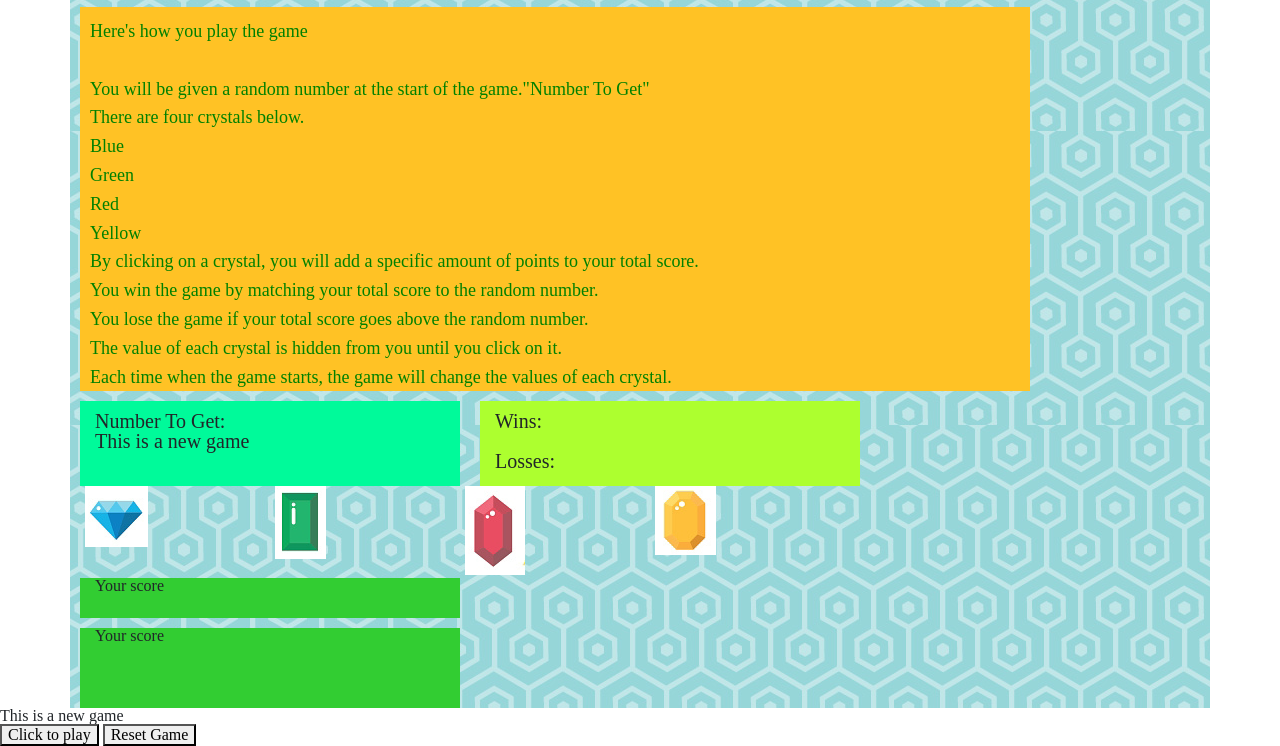
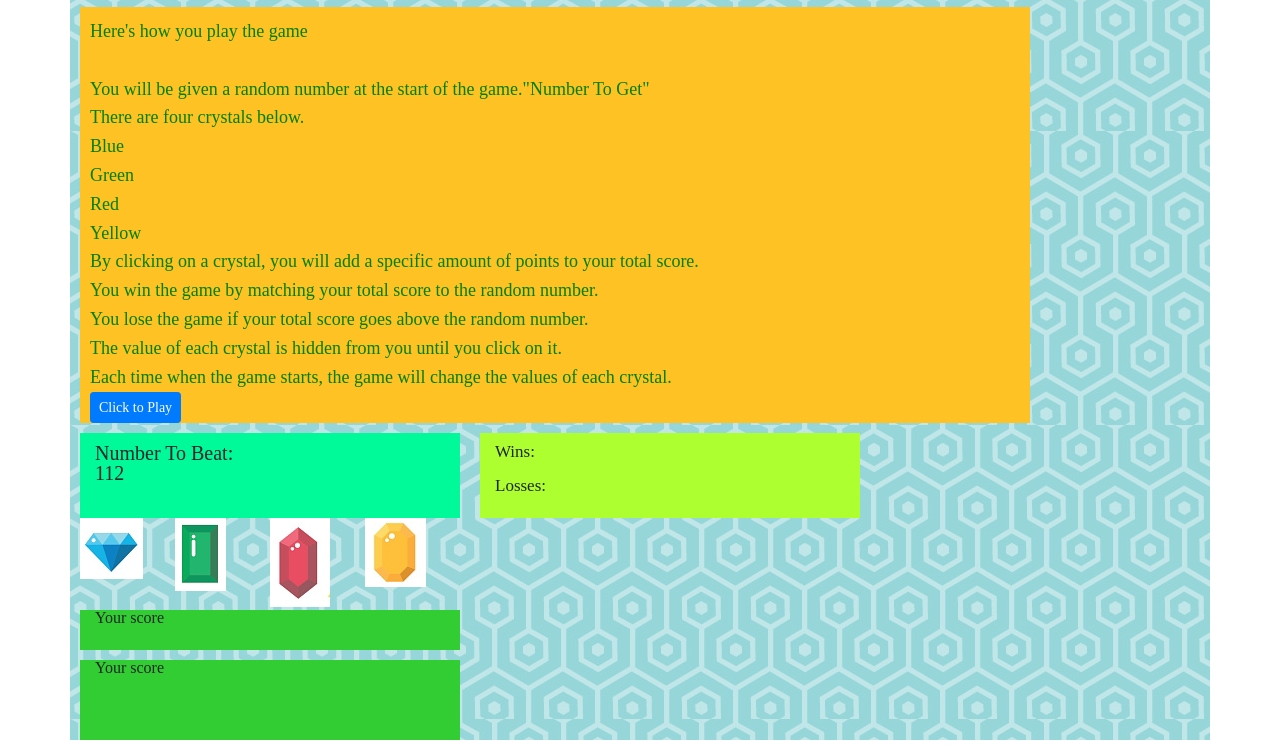
Before and after one commit to ronwab/unit-4-game, a plain HTML site: page index.html in a window 1280 px wide. Shown: the part 163-909 px from the top of the page. Drawn offline with nearby package versions, Linux system fonts and the light colour scheme.

Commit message:
Final commits

```diff
--- a/css/style.css
+++ b/css/style.css
@@ -29,6 +29,8 @@ General Elements body {
     margin-left: 10px;
 }
 
+.displayRandomNum {}
+
 #scoreslabel {
     background-color: limegreen;
     height: 40px;
@@ -57,12 +59,12 @@ General Elements body {
     background-color: greenyellow;
     height: 85px;
     margin-top: 10px;
-    font-size: 20px;
+    font-size: 17px;
     padding-top: 10px;
     margin-left: 10px;
 }
 
-.userTotal {
-    width: 15%;
-    height: 60px;
+#gem {
+    padding-left: 10px;
+
 }
--- a/index.html
+++ b/index.html
@@ -52,6 +52,8 @@
             <li>The value of each crystal is hidden from you until you click on it.</li>
             <li>Each time when the game starts, the game will change the values of each crystal.</li>
           </ol>
+          <button type="button" id="btnPlayGame" class="btn btn-primary btn-sm">Click to Play</button>
+
         </div>
       </div>
 
@@ -59,8 +61,8 @@
 
     <div class="row">
       <div class="col-sm-4" id="numberToMatch">
-        <h2>Number To Get:</h2>
-        <p id="displayRandomNum">This is a new game</p>
+        <h2>Number To Beat:</h2>
+        <p id="displayRandomNum"></p>
 
       </div>
 
@@ -77,17 +79,17 @@
     </div>
 
     <div class="row">
-      <div class="col-sm-2">
-        <img id="btn1" src="./images/blue.png" class=gemImage>
+      <div class="col-sm-1" id="gem">
+        <img id="btn1" src="./images/blue.png">
       </div>
-      <div class="col-sm-2">
-        <img id="btn2" src="./images/green.png" class=gemImage>
+      <div class="col-sm-1" id="gem">
+        <img id="btn2" src="./images/green.png">
       </div>
-      <div class="col-sm-2">
-        <img id="btn3" src="./images/red.png" class=gemImage>
+      <div class="col-sm-1" id="gem">
+        <img id="btn3" src="./images/red.png">
       </div>
-      <div class="col-sm-2">
-        <img id="btn4" src="./images/yellow.png" class=gemImage>
+      <div class="col-sm-1" id="gem">
+        <img id="btn4" src="./images/yellow.png">
       </div>
     </div>
     <div class="row">
@@ -102,13 +104,6 @@
       </div>
     </div>
   </div>
-  <p id="para1">This is a new game</p>
-
-  <button id="btnPlayGame">Click to play</button>
-  <button id="btnResetGame">Reset Game</button>
-
-
-  </div>
 </body>
 
 </html>
--- a/javascript/game.js
+++ b/javascript/game.js
@@ -1,72 +1,68 @@
 $(document).ready(function () {
-  var randomNumber = 0;
-  var crystal1 = 0;
-  var crystal2 = 0;
-  var crystal3 = 0;
-  var crystal4 = 0;
-  var crystalTotal = 0;
-  var count2 = 0;
+  var randomNumber
+  var crystal1
+  var crystal2
+  var crystal3
+  var crystal4
+  var crystalTotal = 0
+
   wins = 0;
   losses = 0;
 
-  function displaycrystalValues() {
-    $("#btn1").text(crystal1);
-    $("#btn2").text(crystal2);
-    $("#btn3").text(crystal3);
-    $("#btn4").text(crystal4);
-  }
+  function resetGame() {
 
-  // reset counters to zero
-  // *******need to restart game *****
-  function resetGame() {
-    $("#btnResetGame").on("click", () => {
-      randomNumber = 0;
+    // randomNumber = 0;
     crystal1 = 0;
     crystal2 = 0;
     crystal3 = 0;
     crystal4 = 0;
     crystalTotal = 0;
 
-      displaycrystalValues();
-      alert("Click to restart game");
-    });
+    $("#displayScore").text(crystalTotal)
+
   }
 
-  //generate computer number
+
+  $("#btnPlayGame").on("click", generateRandomNumber);
+
   function generateRandomNumber() {
-    $("#btnPlayGame").on("click", () => {
+
     randomNumber = Math.round(Math.random() * 101 + 19);
+
     $("#displayRandomNum").text(randomNumber);
-    });
+
     generateCrytalNumbers();
   }
   generateRandomNumber();
 
   //generate four random numbers for the four Crytals
   function generateCrytalNumbers() {
-    $("#btnPlayGame").on("click", () => {
+
     crystal1 = Math.round(Math.random() * 12);
     crystal2 = Math.round(Math.random() * 12);
     crystal3 = Math.round(Math.random() * 12);
     crystal4 = Math.round(Math.random() * 12);
-      displaycrystalValues();
 
-    });
+
   }
 
-  //if user clicks crystal add the value and display total value.
-  function computeCrystalValues() {
+
   $("#btn1").click(() => {
+    console.log(crystal1)
     crystalTotal += crystal1;
     if (randomNumber > crystalTotal) {
-
       $("#displayScore").text(crystalTotal)
     } else if (randomNumber === crystalTotal) {
       win();
+
     } else {
-        loss();
-        resetGame();
+
+      loss()
     }
+    // else if (randomNumber < crystalTotal) {
+    //   loss();
+
+    // }
   });
 
   $("#btn2").click(() => {
@@ -76,8 +72,8 @@ $(document).ready(function () {
     } else if (randomNumber === crystalTotal) {
       win();
     } else {
-        loss();
-        resetGame();
+
+      loss()
     }
   });
 
@@ -88,8 +84,8 @@ $(document).ready(function () {
     } else if (randomNumber === crystalTotal) {
       win();
     } else {
-        loss();
-        resetGame();
+
+      loss()
     }
   });
 
@@ -100,24 +96,27 @@ $(document).ready(function () {
     } else if (randomNumber === crystalTotal) {
       win();
     } else {
-        loss();
-        resetGame();
+
+      loss()
     }
   });
-  }
+
 
   function win() {
     alert("You won!");
     wins++;
     $("#numberWins").text(wins);
     resetGame();
+    generateRandomNumber()
   }
-  //addes the losses to the userTotal
+
   function loss() {
     alert("You lose!");
     losses++;
     $("#numberLosses").text(losses);
     resetGame();
+    generateRandomNumber()
   }
-  computeCrystalValues();
+
+
 });
```
Lines whose indentation alone changed are shown as unchanged.
